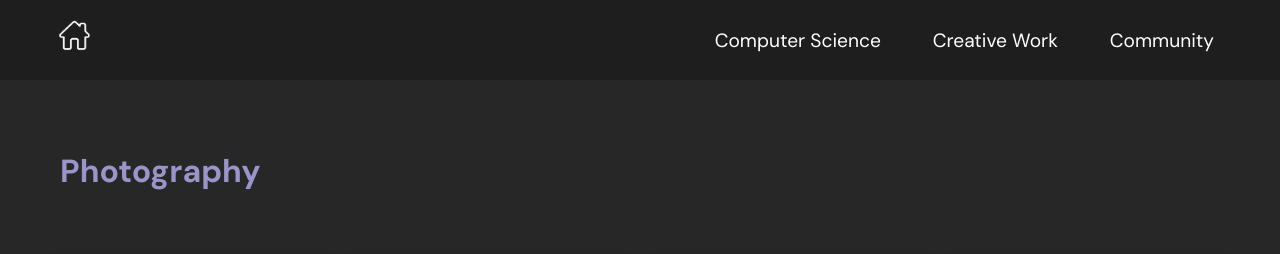
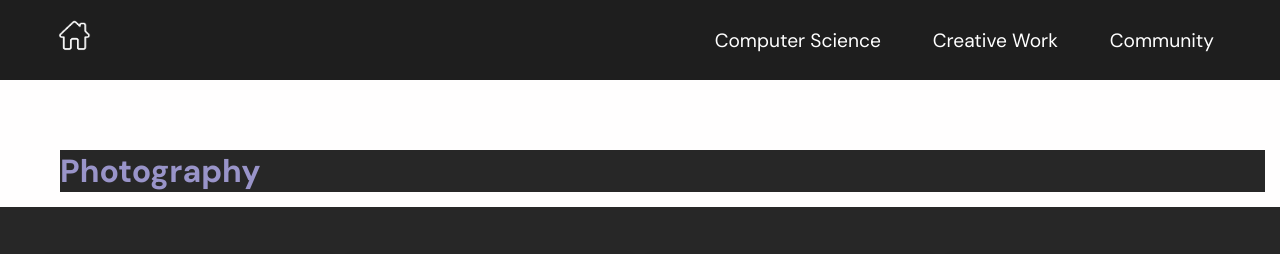
Before and after one commit to soniavaidya05/sonia-personal-website, a plain HTML site: page sonia_website/source/creative_work.html in a window 1280 px wide. Shown: the top 254 px of the page. Drawn offline with Linux system fonts and the light colour scheme.

Commit message:
Fixed creative work page

```diff
--- a/sonia_website/source/creative_work.html
+++ b/sonia_website/source/creative_work.html
@@ -9,7 +9,7 @@
     <link rel="preconnect" href="https://fonts.gstatic.com" crossorigin>
     <link href="https://fonts.googleapis.com/css2?family=DM+Sans:ital,opsz,wght@0,9..40,100..1000;1,9..40,100..1000&family=Inconsolata:wght@200..900&display=swap" rel="stylesheet">
 </head>
-<body style="background-color: #272727;">
+<body style="background-color: #c9c9c9;">
     <nav class="navbar">
         <div class="navbar__container">
             <a href="index.html" id="navbar__logo">
@@ -40,7 +40,7 @@
         </div>
     </nav>
 
-    <div style="background-color: #272727; padding: 5px; padding-left: 50px; padding-top: 60px;">
+    <div style="background-color: #fffefe; padding: 5px; padding-left: 50px; padding-top: 60px;">
         <h1 style="margin: 10px; background-color: #272727; color: #9994C9;">Photography</h1>
     </div>
 
@@ -121,7 +121,7 @@
         </div>
     </div>
 
-<div style="background-color: #272727; padding: 5px; padding-left: 50px; padding-top: 60px;">
+<div style="background-color: #ffffff; padding: 5px; padding-left: 50px; padding-top: 60px;">
     <h1 style="margin: 10px; background-color: #272727; color: #9994C9;">Filmmaking</h1>
 </div>
 
```
